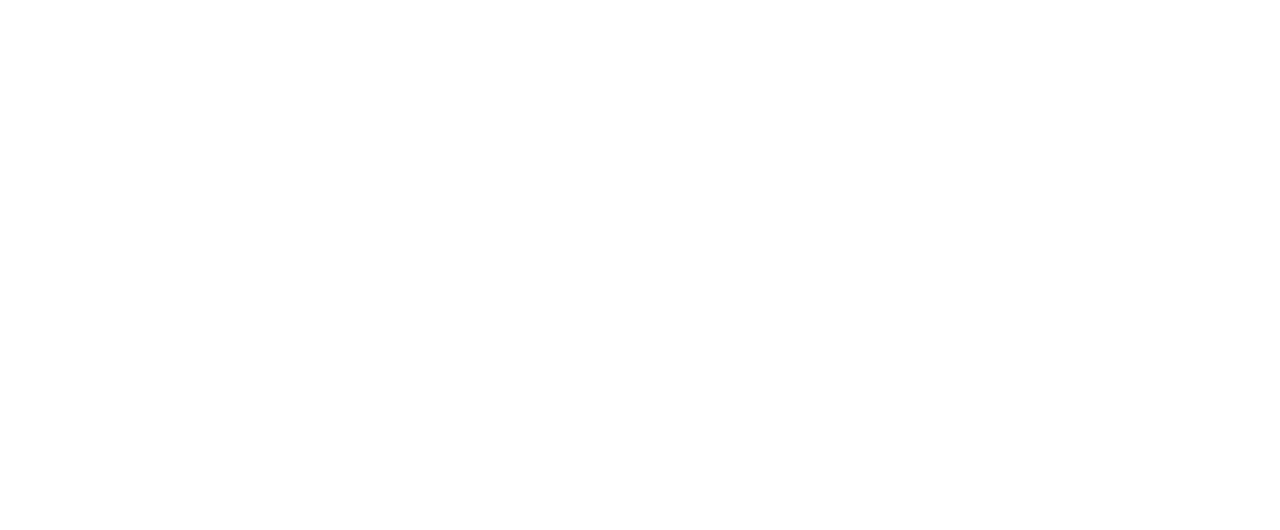
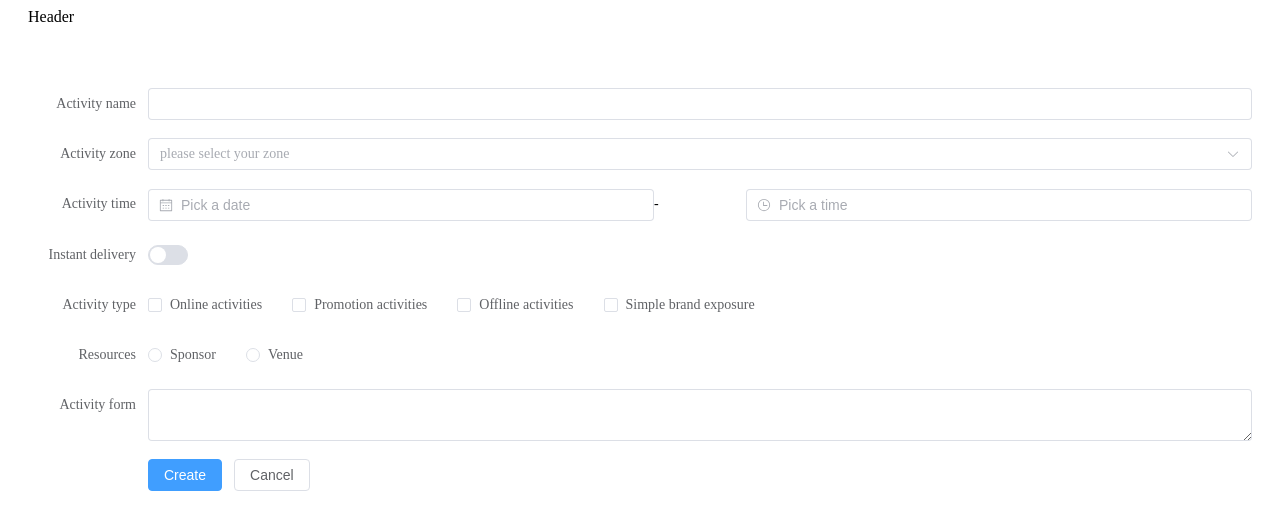
Before and after one commit to funviiiii/marklink, a Vue app in the folder client/: page /index in a window 1280 px wide. Shown: the top 530 px of the page. Built offline with nearby package versions, Linux system fonts and the light colour scheme.

Commit message:
element-plus教学

```diff
--- a/client/package.json
+++ b/client/package.json
@@ -15,6 +15,8 @@
   },
   "devDependencies": {
     "@vitejs/plugin-vue": "^3.2.0",
+    "unplugin-auto-import": "^0.11.4",
+    "unplugin-vue-components": "^0.22.9",
     "vite": "^3.2.3",
     "vue-router": "^4.1.6"
   }
--- a/client/src/main.js
+++ b/client/src/main.js
@@ -1,7 +1,5 @@
 import {createApp} from 'vue'
 import App from './App.vue'
-import ElementPlus from 'element-plus'
-import 'element-plus/dist/index.css'
 import {router} from "./router/router.js";
 
 let app = createApp(App);
--- a/client/src/views/Index.vue
+++ b/client/src/views/Index.vue
@@ -1,11 +1,92 @@
 <template>
-
+  <div class="common-layout">
+    <el-container>
+        <!-- 这是页面的头 -->
+      <el-header>Header</el-header>
+      <!-- 这是页面的主体 -->
+      <el-main>
+        <!-- 一般的元素都放在这里面 -->
+        <el-form :model="form" label-width="120px">
+    <el-form-item label="Activity name">
+      <el-input v-model="form.name" />
+    </el-form-item>
+    <el-form-item label="Activity zone">
+      <el-select v-model="form.region" placeholder="please select your zone">
+        <el-option label="Zone one" value="shanghai" />
+        <el-option label="Zone two" value="beijing" />
+      </el-select>
+    </el-form-item>
+    <el-form-item label="Activity time">
+      <el-col :span="11">
+        <el-date-picker
+          v-model="form.date1"
+          type="date"
+          placeholder="Pick a date"
+          style="width: 100%"
+        />
+      </el-col>
+      <el-col :span="2" class="text-center">
+        <span class="text-gray-500">-</span>
+      </el-col>
+      <el-col :span="11">
+        <el-time-picker
+          v-model="form.date2"
+          placeholder="Pick a time"
+          style="width: 100%"
+        />
+      </el-col>
+    </el-form-item>
+    <el-form-item label="Instant delivery">
+      <el-switch v-model="form.delivery" />
+    </el-form-item>
+    <el-form-item label="Activity type">
+      <el-checkbox-group v-model="form.type">
+        <el-checkbox label="Online activities" name="type" />
+        <el-checkbox label="Promotion activities" name="type" />
+        <el-checkbox label="Offline activities" name="type" />
+        <el-checkbox label="Simple brand exposure" name="type" />
+      </el-checkbox-group>
+    </el-form-item>
+    <el-form-item label="Resources">
+      <el-radio-group v-model="form.resource">
+        <el-radio label="Sponsor" />
+        <el-radio label="Venue" />
+      </el-radio-group>
+    </el-form-item>
+    <el-form-item label="Activity form">
+      <el-input v-model="form.desc" type="textarea" />
+    </el-form-item>
+    <el-form-item>
+      <el-button type="primary" @click="onSubmit">Create</el-button>
+      <el-button>Cancel</el-button>
+    </el-form-item>
+  </el-form>
+      </el-main>
+    </el-container>
+  </div>
 </template>
 
-<script>
+<script setup>
+import { ElNotification } from 'element-plus'
+import 'element-plus/dist/index.css'
+import { reactive } from 'vue'
 
+// do not use same name with ref
+const form = reactive({
+  name: '',
+  region: '',
+  date1: '',
+  date2: '',
+  delivery: false,
+  type: [],
+  resource: '',
+  desc: '',
+})
+
+const onSubmit = () => {
+  console.log('submit!')
+}
 </script>
 
 <style scoped>
-
 </style>
--- a/client/vite.config.js
+++ b/client/vite.config.js
@@ -1,8 +1,17 @@
 import { defineConfig } from 'vite'
 import vue from '@vitejs/plugin-vue'
+import AutoImport from 'unplugin-auto-import/vite'
+import Components from 'unplugin-vue-components/vite'
+import { ElementPlusResolver } from 'unplugin-vue-components/resolvers'
 
 export default defineConfig({
-  plugins: [vue()],
+  plugins: [vue(),
+  AutoImport({
+    resolvers: [ElementPlusResolver()],
+  }),
+  Components({
+    resolvers: [ElementPlusResolver()],
+  }),],
   server: {
     port: 56789,
   }
```
Also changed, not shown: 2 other files (tests, documents, lock files or other folders).
